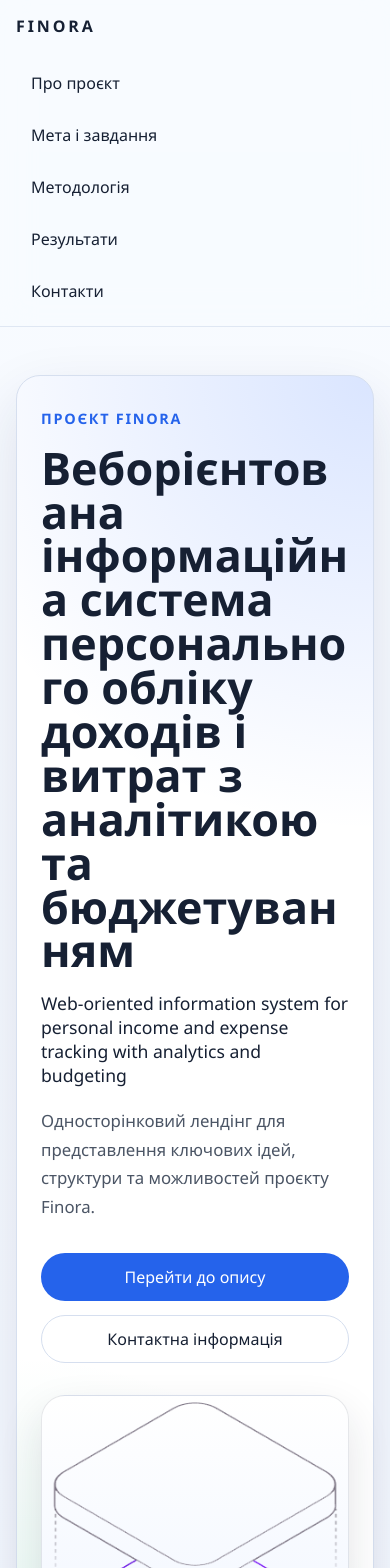
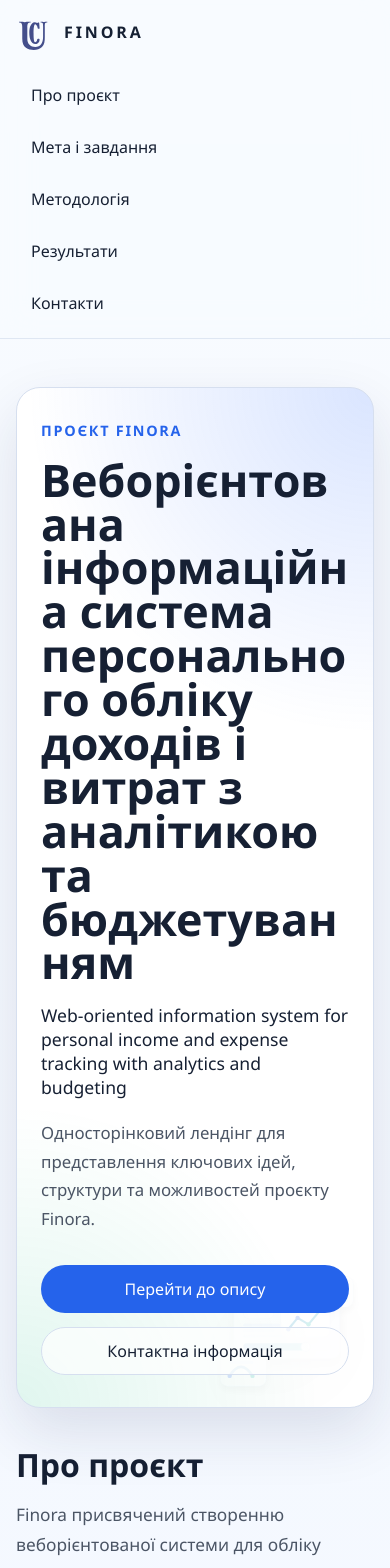
Before and after one commit to OleksandrBezverkhyi/finora-lending, a React (Vite) app: page / in a window 390 px wide. Shown: the top 1568 px of the page. Built offline with nearby package versions, Linux system fonts and the light colour scheme.

Commit message:
feat: add university logo to header

```diff
--- a/src/App.css
+++ b/src/App.css
@@ -55,12 +55,26 @@
 }
 
 .site-header__brand {
+  display: inline-flex;
+  align-items: center;
+  gap: 12px;
   color: var(--heading-color);
   font-size: 1rem;
   font-weight: 800;
   letter-spacing: 0.18em;
   text-transform: uppercase;
   text-decoration: none;
+}
+
+.site-header__logo {
+  width: 36px;
+  height: 36px;
+  flex: 0 0 auto;
+  object-fit: contain;
+}
+
+.site-header__brand-text {
+  line-height: 1;
 }
 
 .site-header__nav {
@@ -105,9 +119,11 @@
 }
 
 .hero-content {
-  max-width: 960px;
+  position: relative;
+  max-width: 1120px;
   margin: 0 auto;
-  padding: 48px;
+  padding: 56px 52px;
+  overflow: hidden;
   border: 1px solid var(--border-color);
   border-radius: 32px;
   background:
@@ -115,6 +131,12 @@
     radial-gradient(circle at bottom left, rgba(0, 180, 120, 0.12), transparent 28%),
     var(--surface-color);
   box-shadow: var(--hero-shadow);
+}
+
+.hero-copy {
+  position: relative;
+  z-index: 1;
+  max-width: 680px;
 }
 
 .hero-kicker {
@@ -127,7 +149,7 @@
 }
 
 .hero-title {
-  max-width: 14ch;
+  max-width: 18ch;
   margin: 0;
   color: var(--heading-color);
   font-size: clamp(2.8rem, 6vw, 5rem);
@@ -186,16 +208,32 @@
   background: var(--accent-color);
 }
 
-.hero-figure {
-  margin: 32px 0 0;
+.hero-background {
+  position: absolute;
+  top: 46px;
+  right: 6px;
+  bottom: 36px;
+  width: min(36%, 360px);
+  margin: 0;
+  pointer-events: none;
+  z-index: 0;
+}
+
+.hero-visual {
+  height: 100%;
+  position: relative;
+  display: flex;
+  align-items: center;
+  justify-content: center;
 }
 
 .hero-image {
+  position: relative;
   width: 100%;
-  border: 1px solid rgba(22, 32, 51, 0.1);
-  border-radius: 24px;
-  background: linear-gradient(180deg, #ffffff 0%, #eef4ff 100%);
-  box-shadow: 0 18px 44px rgba(22, 32, 51, 0.12);
+  max-width: 360px;
+  opacity: 0.72;
+  filter: drop-shadow(0 24px 40px rgba(22, 32, 51, 0.12));
+  transform: translate(0, 0);
 }
 
 .about-section {
@@ -513,6 +551,18 @@
     border-radius: 24px;
   }
 
+  .hero-copy {
+    max-width: none;
+  }
+
+  .hero-background {
+    top: auto;
+    right: -20px;
+    bottom: -12px;
+    width: 58%;
+    opacity: 0.24;
+  }
+
   .hero-title {
     max-width: none;
   }
@@ -523,6 +573,21 @@
 
   .hero-link {
     width: 100%;
+  }
+
+  .hero-visual {
+    padding: 16px;
+    border-radius: 22px;
+  }
+
+  .hero-visual::before {
+    inset: 12px;
+    border-radius: 16px;
+  }
+
+  .hero-image {
+    width: 100%;
+    transform: none;
   }
 
   .about-section,
--- a/src/components/HeroSection.jsx
+++ b/src/components/HeroSection.jsx
@@ -1,4 +1,4 @@
-import heroImage from '../assets/hero.png'
+import heroImage from '../assets/hero-finora.svg'
 
 export function HeroSection({ id, titleUa, titleEn, description, actions }) {
   const titleId = `${id}-title`
@@ -13,6 +13,13 @@ export function HeroSection({ id, titleUa, titleEn, description, actions }) {
       id={id}
     >
       <div className="hero-content">
+        <figure aria-hidden="true" className="hero-background">
+          <div className="hero-visual">
+            <img className="hero-image" loading="eager" src={heroImage} alt="" />
+          </div>
+        </figure>
+
+        <div className="hero-copy">
           <p className="hero-kicker">Проєкт Finora</p>
           <h1 className="hero-title" id={titleId}>
             {titleUa}
@@ -36,19 +43,7 @@ export function HeroSection({ id, titleUa, titleEn, description, actions }) {
               </a>
             ))}
           </div>
-
-        <figure className="hero-figure">
-          <img
-            alt="Ілюстрація інтерфейсу Finora для персонального обліку доходів, витрат, аналітики та бюджетування."
-            className="hero-image"
-            loading="eager"
-            src={heroImage}
-          />
-          <figcaption className="sr-only">
-            Візуальне представлення головного інтерфейсу фінансового проєкту
-            Finora.
-          </figcaption>
-        </figure>
+        </div>
       </div>
     </section>
   )
--- a/src/components/SiteHeader.jsx
+++ b/src/components/SiteHeader.jsx
@@ -1,3 +1,5 @@
+import logoSumdu from '../assets/logo_sumdu.svg'
+
 export function SiteHeader({ navigationItems }) {
   return (
     <header className="site-header">
@@ -7,7 +9,14 @@ export function SiteHeader({ navigationItems }) {
           className="site-header__brand"
           href="#hero"
         >
-          Finora
+          <img
+            className="site-header__logo"
+            src={logoSumdu}
+            alt="Логотип СумДУ"
+            width="36"
+            height="36"
+          />
+          <span className="site-header__brand-text">Finora</span>
         </a>
 
         <nav className="site-header__nav" aria-label="Основна навігація">
```
Also changed, not shown: src/assets/hero-finora.svg (added), src/assets/logo_sumdu.svg (added). Lines whose indentation alone changed are shown as unchanged.
